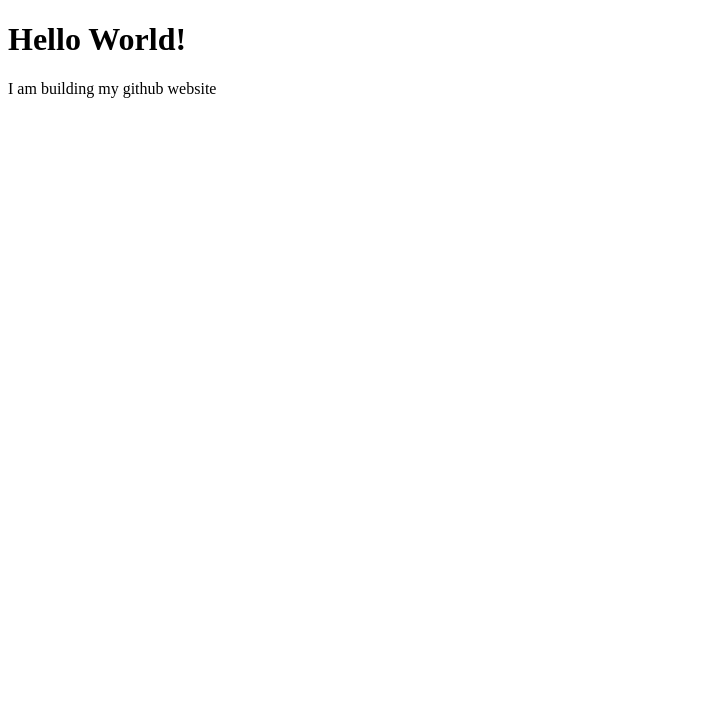
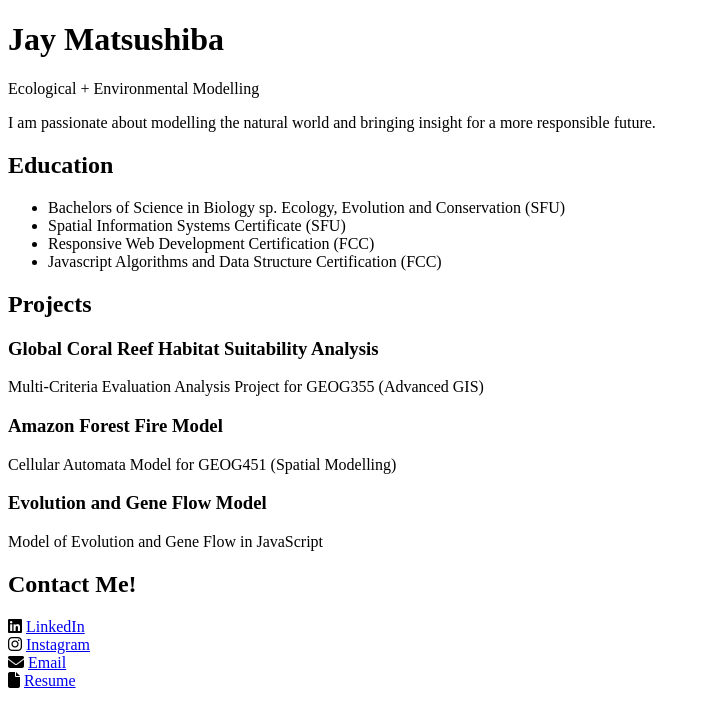
Before and after one commit to JayMatsushiba/archive_old_website, a plain HTML site: page index.html in a window 1280 px wide. Shown: the whole page, without its empty margins (0-710 px from the left). Drawn offline with Linux system fonts and the light colour scheme.

Commit message:
Updated HTML
- added educational background, introduction, project tiles, contact info

```diff
--- a/index.html
+++ b/index.html
@@ -2,9 +2,60 @@
 <html>
     <head>
         <title>Jay Matsushiba</title>
+        <!-- source for icons below-->
+        <script src="https://kit.fontawesome.com/49e402ffef.js" crossorigin="anonymous"></script>
     </head>
     <body>
-        <h1>Hello World!</h1>
-        <p>I am building my github website</p>
+        <div id="header">
+            <h1>Jay Matsushiba</h1>
+            <p>Ecological + Environmental Modelling</p>
+        </div>
+        <div id="introduction">
+            <p>I am passionate about modelling the natural world and bringing insight for a more responsible future.</p>
+        </div>
+        <div id="information">
+            <h2>Education</h2>
+            <ul id="listEducation">
+                <li>Bachelors of Science in Biology sp. Ecology, Evolution and Conservation (SFU)</li>
+                <li>Spatial Information Systems Certificate (SFU)</li>
+                <li>Responsive Web Development Certification (FCC)</li>
+                <li>Javascript Algorithms and Data Structure Certification (FCC)</li>
+            </ul>
+        </div>
+        <div id="projects">
+            <h2>Projects</h2>
+            <!-- make project page for each one of these to link later -->
+            <div class="projectTile">
+                <h3>Global Coral Reef Habitat Suitability Analysis</h3>
+                <p>Multi-Criteria Evaluation Analysis Project for GEOG355 (Advanced GIS)</p>
+            </div>
+            <div class="projectTile">
+                <h3>Amazon Forest Fire Model</h3>
+                <p>Cellular Automata Model for GEOG451 (Spatial Modelling)</p>
+            </div>
+            <div class="projectTile">
+                <h3>Evolution and Gene Flow Model</h3>
+                <p>Model of Evolution and Gene Flow in JavaScript</p>
+            </div>
+        </div>
+        <div id="contact">
+            <h2>Contact Me!</h2>
+            <div id="linkedIn">
+                <i class="fab fa-linkedin"></i>
+                <a href="https://www.linkedin.com/in/jay-matsushiba/">LinkedIn</a>
+            </div>
+            <div id="instagram">
+                <i class="fab fa-instagram"></i>
+                <a href="https://www.instagram.com/j.matsushiba/">Instagram</a>
+            </div>
+            <div>
+                <i class="fas fa-envelope"></i>
+                <a href="mailto:jay_matsushiba@sfu.ca">Email</a>
+            </div>
+            <div>
+                <i class="fas fa-file"></i>
+                <a href="download-link-for-resume">Resume</a>
+            </div>
+        </div>
     </body>
 </html>
```
Also changed, not shown: styles.css (added).
